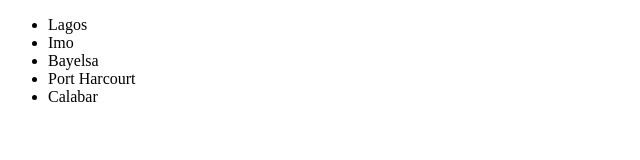
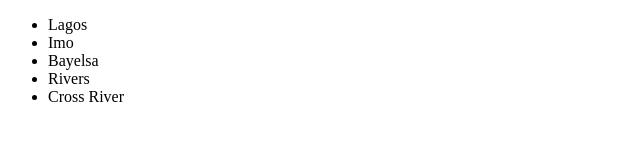
Before and after one commit to Kemelite1/React.js, a React (Vite) app in the folder react-basics/react-app/: page / in a window 1280 px wide. Shown: the top 160 px of the page, without its empty margins (0-640 px from the left). Built offline with nearby package versions, Linux system fonts and the light colour scheme.

Commit message:
Adding a unique key property

```diff
--- a/react-basics/react-app/src/List.jsx
+++ b/react-basics/react-app/src/List.jsx
@@ -1,8 +1,12 @@
 
 function List() {
-  const states = ['Lagos', 'Imo', 'Bayelsa', 'Port Harcourt', 'Calabar']
+  const states = [{name: 'Lagos', capital: 'Ikeja'},
+   {name: 'Imo', capital: 'Owerri'},
+    {name: 'Bayelsa', capital: 'Yenagoa'},
+     {name: 'Rivers', capital: 'Port Harcourt'},
+      {name: 'Cross River', capital: 'Calabar'}];
 
-  const items = states.map(state => <li>{state}</li>)
+  const items = states.map(state => <li key={state.name}> {state.name}</li>)
   return (
     <ul>
     {items}
```
